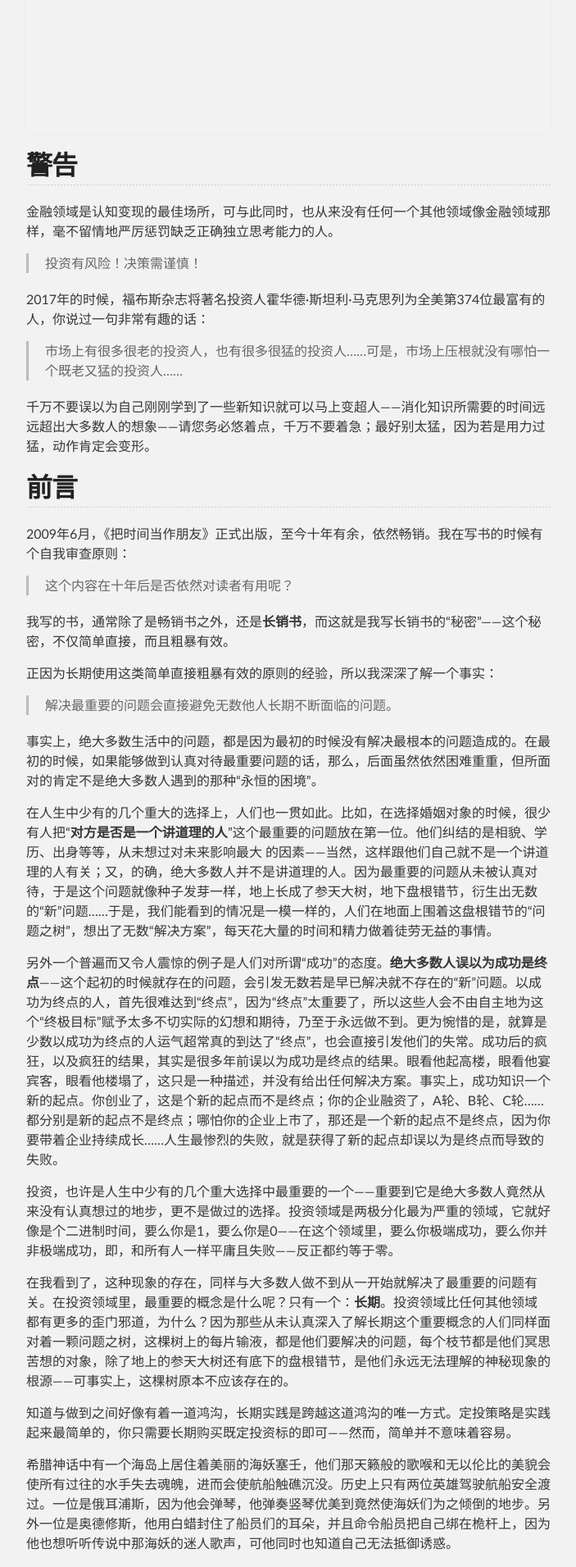
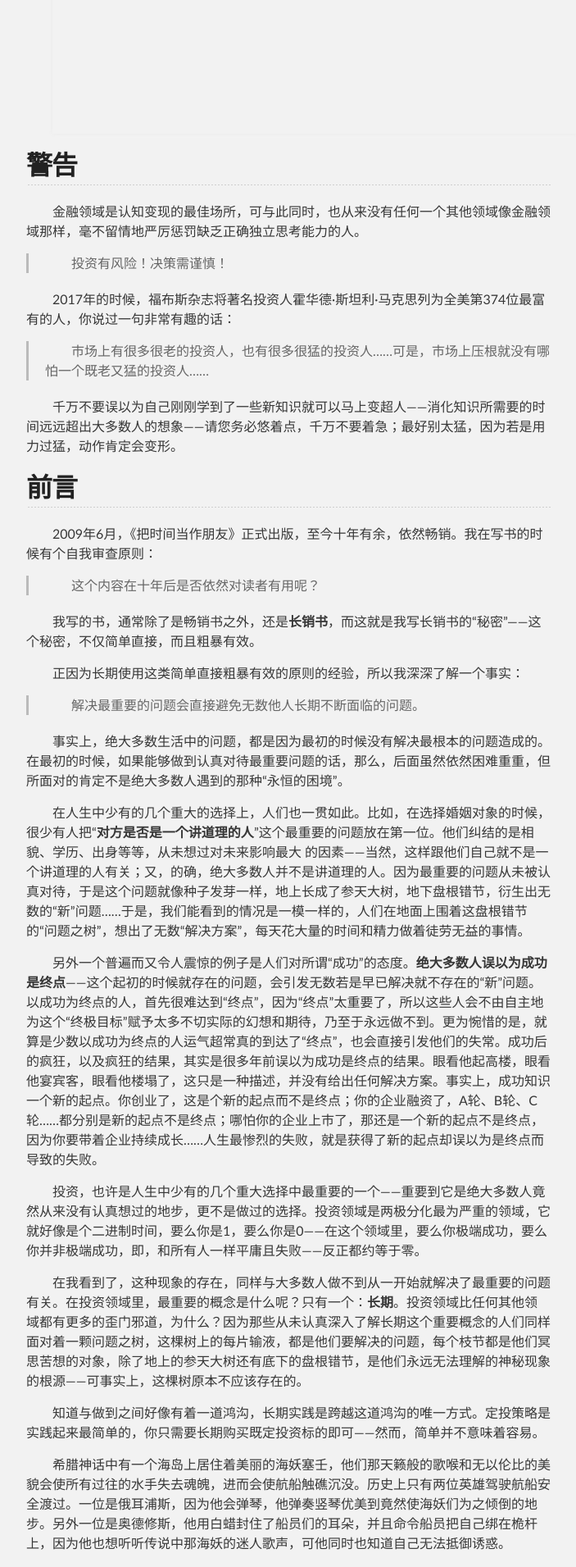
Before and after one commit to liangxincn/-, a Jekyll site: the page built from index.md, in a window 1280 px wide. Shown: the part 492-2403 px from the top of the page at 82% size, without its empty margins (288-991 px from the left). Built offline with Jekyll 4.4.1, drawn with Linux system fonts in a browser that asks for light colours; our own code applies the rules of GitHub Pages for plain Markdown files.

Commit message:
Update jekyll-theme-slate.scss

```diff
--- a/_sass/jekyll-theme-slate.scss
+++ b/_sass/jekyll-theme-slate.scss
@@ -367,10 +367,15 @@ Full-Width Styles
   background: #f2f2f2;
   border-top: 1px solid #111;
   border-bottom: 1px solid #111;
+
 }
 
 #main_content {
   padding-top: 40px;
+}
+
+#main_content p{
+  text-indent:2em;
 }
 
 #footer_wrap {
@@ -385,7 +390,7 @@ Small Device Styles
 
 @media screen and (max-width: 992px) {
   img {
-    max-width: 100%;
+    max-width: 61%;
   }
 }
 
```
